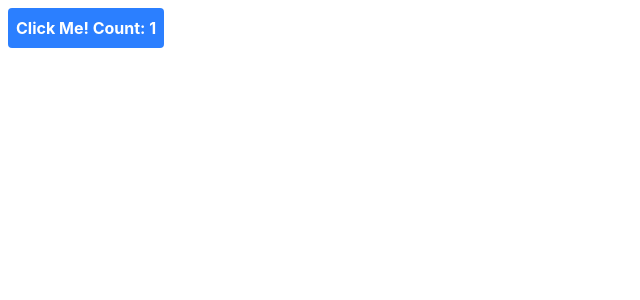
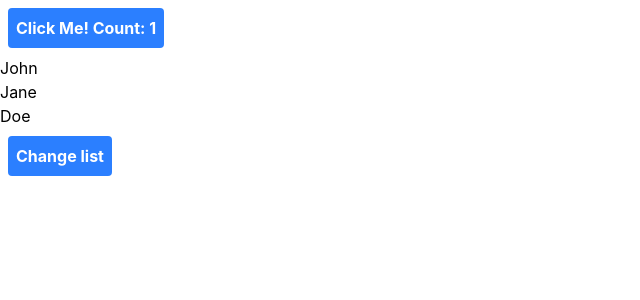
Before and after one commit to NULLICN/learnReact, a React (Vite) app: page / in a window 1280 px wide. Shown: the top 300 px of the page, without its empty margins (0-640 px from the left). Built offline with nearby package versions, Linux system fonts and the light colour scheme.

Commit message:
官方快速入门案例Stage2

```diff
--- a/src/App.tsx
+++ b/src/App.tsx
@@ -6,19 +6,50 @@ type CounterProps = {
 };
 
 function Counter({ count, handleCount }: CounterProps) {
-  return <button className="btn" onClick={handleCount}>Click Me! Count: {count}</button>;
+  return (
+    <button className="btn" onClick={handleCount}>
+      Click Me! Count: {count}
+    </button>
+  );
 }
+
+type Person = { id: number; name: string };
 
 function App() {
   const [count, setCount] = useState(1);
+
+  const [lists, setLists] = useState<Person[]>([
+    { id: 1, name: "John" },
+    { id: 2, name: "Jane" },
+    { id: 3, name: "Doe" },
+  ]);
+
   function handleCount() {
     console.log("clicked");
     const result = count * 2;
     setCount(result);
   }
+
+  function changeList() {
+    setLists((prev) => {
+      if (prev.length === 0) return prev;
+      const copy = [...prev];
+      copy[0] = { ...copy[0], name: "NULLICN" };
+      return copy;
+    });
+  }
+
   return (
     <>
       <Counter count={count} handleCount={handleCount} />
+      <ul>
+        {lists.map(({ id, name }) => (
+          <li key={id}>{name}</li>
+        ))}
+      </ul>
+      <button className="btn" onClick={changeList}>
+        Change list
+      </button>
     </>
   );
 }
```
